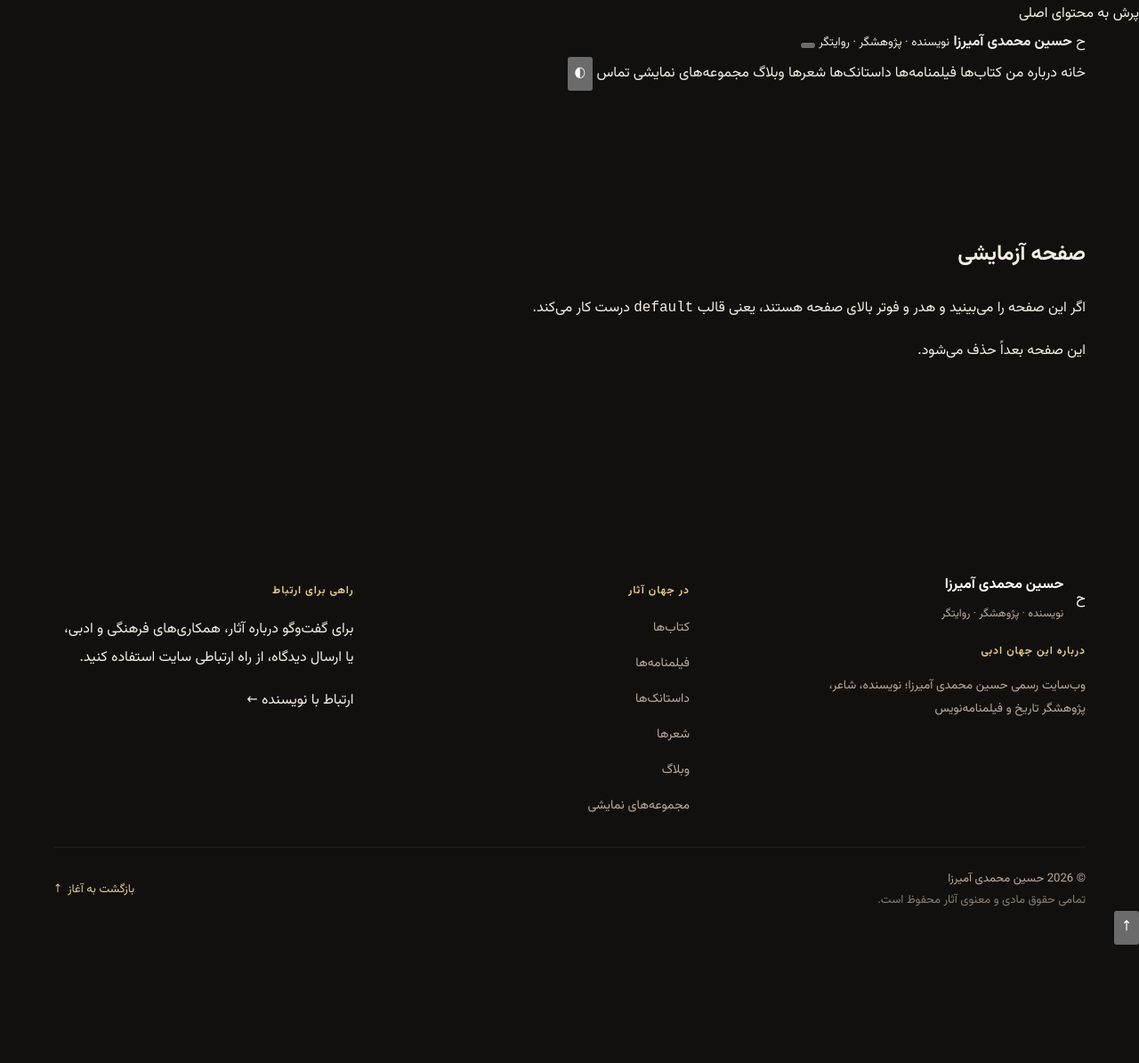
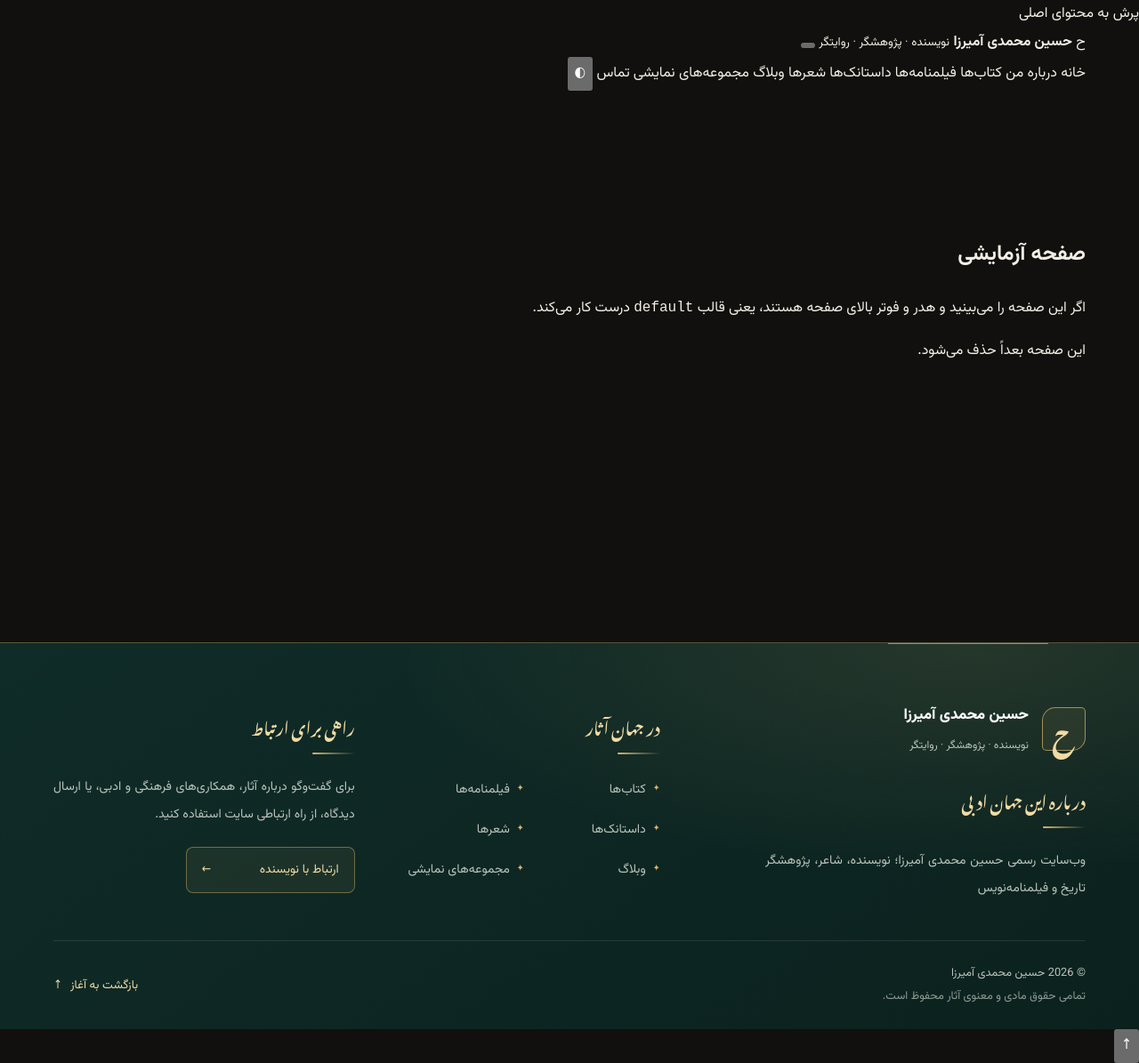
Before and after one commit to hossein-amirza/hossein-amirza, a Jekyll site: the page built from test.html, in a window 1280 px wide. Shown: the whole page at 89% size. Built offline with Jekyll 4.4.1, drawn with Linux system fonts in a browser that asks for light colours; some web fonts are replaced; before the commit the page ends 1062 px from its top, so only the background shows below that.

Commit message:
Update footer-style.html

```diff
--- a/_includes/footer-style.html
+++ b/_includes/footer-style.html
@@ -1,122 +1,290 @@
+
 <style>
+  /* =====================================
+     FOOTER — Persian Literary Design
+  ===================================== */
+
+  .site-footer {
+    --footer-bg: #102c28;
+    --footer-bg-deep: #0b211e;
+    --footer-gold: #d7b56d;
+    --footer-gold-light: #f0dba5;
+    --footer-text: #e8e1d5;
+    --footer-muted: #b9c3ba;
+
+    position: relative;
+    isolation: isolate;
+    overflow: hidden;
+    margin-top: 80px;
+    padding: 65px 0 24px;
+    color: var(--footer-text);
+    background:
+      radial-gradient(
+        ellipse at 85% 0%,
+        rgba(215, 181, 109, 0.12),
+        transparent 42%
+      ),
+      linear-gradient(
+        145deg,
+        var(--footer-bg),
+        var(--footer-bg-deep)
+      );
+    border-top: 1px solid rgba(215, 181, 109, 0.35);
+  }
+
+  .site-footer::before {
+    content: "";
+    position: absolute;
+    top: 0;
+    right: 8%;
+    width: 180px;
+    height: 1px;
+    background: var(--footer-gold);
+    opacity: 0.7;
+  }
+
   .footer-main {
     display: grid;
-    grid-template-columns: 1.2fr 1fr 1fr;
-    gap: 40px;
-    padding-bottom: 30px;
-    border-bottom: 1px solid rgba(255, 255, 255, 0.06);
+    grid-template-columns: 1.25fr 0.85fr 1fr;
+    gap: 55px;
+    padding-bottom: 42px;
   }
 
+  .footer-column {
+    min-width: 0;
+  }
+
+  /* معرفی نویسنده */
+
   .footer-brand-link {
-    display: flex;
+    display: inline-flex;
     align-items: center;
-    gap: 14px;
+    gap: 15px;
+    margin-bottom: 20px;
     color: #fff;
     text-decoration: none;
-    margin-bottom: 14px;
+  }
+
+  .footer-logo-mark {
+    display: grid;
+    place-items: center;
+    width: 49px;
+    height: 49px;
+    border: 1px solid rgba(215, 181, 109, 0.7);
+    border-radius: 15px 5px 15px 5px;
+    color: var(--footer-gold-light);
+    font-family: "Noto Nastaliq Urdu", serif;
+    font-size: 1.8rem;
+    background: rgba(215, 181, 109, 0.08);
   }
 
   .footer-brand-text strong {
     display: block;
-    font-size: 1rem;
     color: #fff;
+    font-size: 1.05rem;
+    font-weight: 800;
   }
 
   .footer-brand-text small {
-    font-size: 0.78rem;
-    color: #b9aaa0;
+    display: block;
+    margin-top: 5px;
+    color: var(--footer-muted);
+    font-size: 0.76rem;
   }
 
-  .footer-bio {
-    font-size: 0.85rem;
-    color: #b9aaa0;
-    line-height: 1.9;
-    max-width: 320px;
+  /* تیترهای نستعلیق */
+
+  .footer-heading {
+    position: relative;
+    margin: 8px 0 22px;
+    padding-bottom: 13px;
+    color: var(--footer-gold-light);
+    font-family: "Noto Nastaliq Urdu", serif;
+    font-size: 1.12rem;
+    font-weight: 600;
+    line-height: 2.2;
   }
 
-  .footer-heading {
-    font-size: 0.75rem;
-    font-weight: 700;
-    color: var(--gold-light, #d8b76d);
-    letter-spacing: 1px;
-    text-transform: uppercase;
-    margin-bottom: 14px;
+  .footer-heading::after {
+    content: "";
+    position: absolute;
+    right: 0;
+    bottom: 0;
+    width: 48px;
+    height: 2px;
+    border-radius: 5px;
+    background: linear-gradient(
+      90deg,
+      var(--footer-gold),
+      transparent
+    );
   }
 
-  .footer-nav-list,
-  .footer-social-list {
-    list-style: none;
-    padding: 0;
+  .footer-bio,
+  .footer-contact-text {
+    max-width: 360px;
     margin: 0;
-    display: flex;
-    flex-direction: column;
-    gap: 8px;
+    color: var(--footer-muted);
+    font-size: 0.88rem;
+    line-height: 2.2;
+    text-align: justify;
   }
 
-  .footer-link,
-  .footer-social-link {
+  /* فهرست لینک‌ها */
+
+  .footer-nav-list {
+    display: grid;
+    grid-template-columns: 1fr 1fr;
+    gap: 13px 18px;
+    margin: 0;
+    padding: 0;
+    list-style: none;
+  }
+
+  .footer-link {
+    display: inline-flex;
+    align-items: center;
+    gap: 8px;
+    color: var(--footer-muted);
     font-size: 0.88rem;
-    color: #b9aaa0;
     text-decoration: none;
-    transition: color 0.3s ease, transform 0.3s ease;
-    display: inline-block;
+    transition:
+      color 0.25s ease,
+      transform 0.25s ease;
+  }
+
+  .footer-link::before {
+    content: "✦";
+    color: var(--footer-gold);
+    font-size: 0.65rem;
   }
 
   .footer-link:hover,
-  .footer-social-link:hover {
-    color: #fff;
-    transform: translateX(-3px);
+  .footer-link[aria-current="page"] {
+    color: var(--footer-gold-light);
+    transform: translateX(-4px);
   }
 
-  .footer-link[aria-current="page"] {
-    color: var(--gold-light, #d8b76d);
-    font-weight: 700;
+  /* ارتباط */
+
+  .footer-contact-link {
+    display: inline-flex;
+    align-items: center;
+    justify-content: space-between;
+    gap: 20px;
+    min-width: 190px;
+    margin-top: 20px;
+    padding: 11px 17px;
+    border: 1px solid rgba(215, 181, 109, 0.45);
+    border-radius: 8px;
+    color: var(--footer-gold-light);
+    background: rgba(215, 181, 109, 0.07);
+    font-size: 0.86rem;
+    text-decoration: none;
+    transition:
+      background 0.25s ease,
+      border-color 0.25s ease,
+      transform 0.25s ease;
   }
+
+  .footer-contact-link:hover {
+    background: rgba(215, 181, 109, 0.16);
+    border-color: var(--footer-gold);
+    transform: translateY(-3px);
+  }
+
+  /* نوار پایینی */
 
   .footer-bottom {
     display: flex;
+    align-items: center;
     justify-content: space-between;
-    align-items: center;
+    gap: 20px;
     padding-top: 24px;
-    gap: 16px;
-    flex-wrap: wrap;
+    border-top: 1px solid rgba(255, 255, 255, 0.1);
   }
 
   .footer-copyright p {
     margin: 0;
-    font-size: 0.82rem;
-    color: #b9aaa0;
-    line-height: 1.8;
+    color: var(--footer-muted);
+    font-size: 0.8rem;
+    line-height: 2;
   }
 
   .footer-rights {
-    opacity: 0.7;
+    opacity: 0.75;
   }
 
   .footer-top {
     display: inline-flex;
     align-items: center;
-    gap: 6px;
-    font-size: 0.82rem;
-    color: var(--gold-light, #d8b76d);
+    gap: 9px;
+    color: var(--footer-gold-light);
+    font-size: 0.83rem;
     text-decoration: none;
-    transition: transform 0.3s ease, color 0.3s ease;
+    transition:
+      color 0.25s ease,
+      transform 0.25s ease;
   }
 
   .footer-top:hover {
     color: #fff;
-    transform: translateY(-2px);
+    transform: translateY(-3px);
   }
+
+  /* واکنش‌گرایی */
 
   @media (max-width: 900px) {
     .footer-main {
+      grid-template-columns: 1fr 1fr;
+      gap: 38px;
+    }
+
+    .footer-about {
+      grid-column: 1 / -1;
+    }
+  }
+
+  @media (max-width: 600px) {
+    .site-footer {
+      margin-top: 55px;
+      padding-top: 45px;
+    }
+
+    .footer-main {
       grid-template-columns: 1fr;
-      gap: 28px;
+      gap: 30px;
+      padding-bottom: 32px;
+    }
+
+    .footer-about {
+      grid-column: auto;
+    }
+
+    .footer-nav-list {
+      grid-template-columns: 1fr 1fr;
     }
 
     .footer-bottom {
       flex-direction: column;
+      align-items: center;
       text-align: center;
+    }
+
+    .footer-heading {
+      font-size: 1.05rem;
+    }
+  }
+
+  /* احترام به تنظیم کاهش حرکت */
+
+  @media (prefers-reduced-motion: reduce) {
+    .site-footer *,
+    .site-footer *::before,
+    .site-footer *::after {
+      scroll-behavior: auto !important;
+      transition-duration: 0.01ms !important;
+      animation-duration: 0.01ms !important;
     }
   }
 </style>
```
